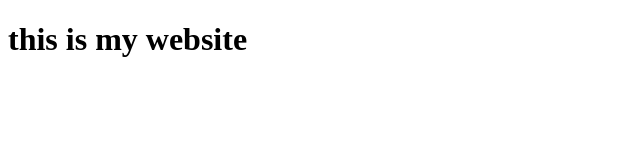
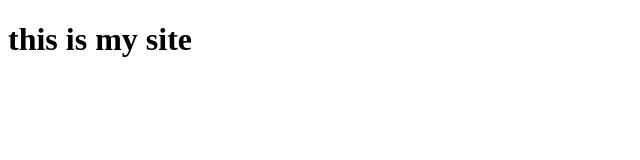
Before and after one commit to Josepheric81/test-repo, a plain HTML site: page index.html in a window 1280 px wide. Shown: the whole page, without its empty margins (0-640 px from the left). Drawn offline with Linux system fonts and the light colour scheme.

Commit message:
added my chnages

```diff
--- a/index.html
+++ b/index.html
@@ -6,6 +6,6 @@
     <title>Document</title>
 </head>
 <body>
-   <h1>this is my website</h1>
+ <h1>this is my site</h1>
 </body>
 </html>
```
Also changed, not shown: 3 other files.
